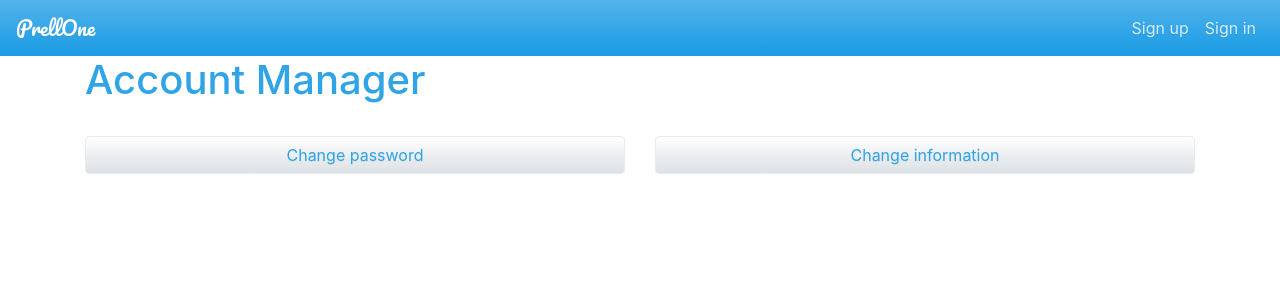
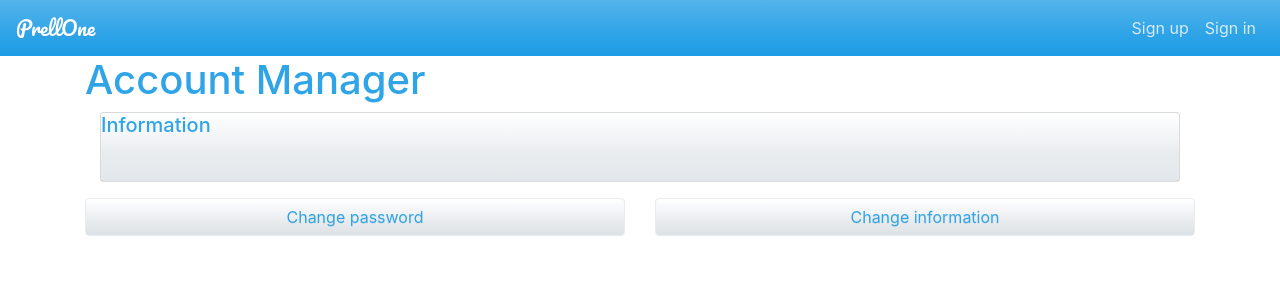
Before and after one commit to hardcoded/PrellOne-client, a React (Create React App) app: page /account in a window 1280 px wide. Shown: the top 300 px of the page. Built offline with nearby package versions, Linux system fonts and the light colour scheme; sample sign-in values are in the browser's storage.

Commit message:
[update] just the display of the information

```diff
--- a/src/components/Account.js
+++ b/src/components/Account.js
@@ -1,15 +1,22 @@
 import React from 'react';
 import { Link } from 'react-router-dom'
-import { Button, Container, Col, Row} from 'reactstrap'
+import { Button, Container, Col, Row, Card, CardText, CardTitle} from 'reactstrap'
 import PropTypes from  'prop-types'
 
-const Account = ({}) => (
+const Account = ({id, firstname, lastname, username}) => (
         <div>
             <Container>
             <header>
                     <h1>Account Manager</h1>
             </header>
-            <img  className={"img-fluid rounded-circle"}/>
+            <Col>
+            <Card className="bg-light mb-3">
+            <CardTitle>Information</CardTitle>
+            <CardText>{firstname}</CardText>
+            <CardText>{lastname}</CardText>
+            <CardText>{username}</CardText>
+            </Card>
+            </Col>
             <Row>
             <Col xs="6">
             <Button block>
@@ -33,7 +40,8 @@ const Account = ({}) => (
 Account.propTypes={
     id: PropTypes.string.isRequired,
     username: PropTypes.string,
-    photo: PropTypes.string,
+    firstname: PropTypes.string,
+    lastname: PropTypes.string,
 
 }
 
```
